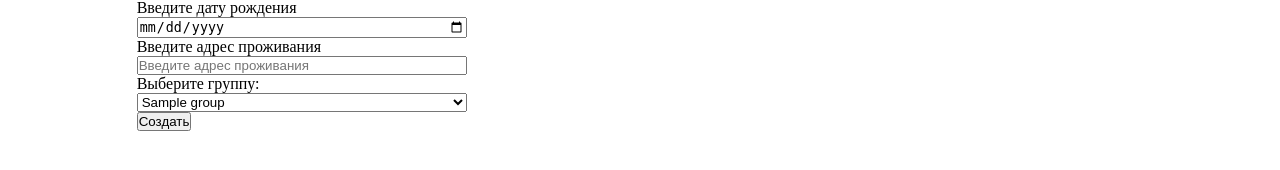
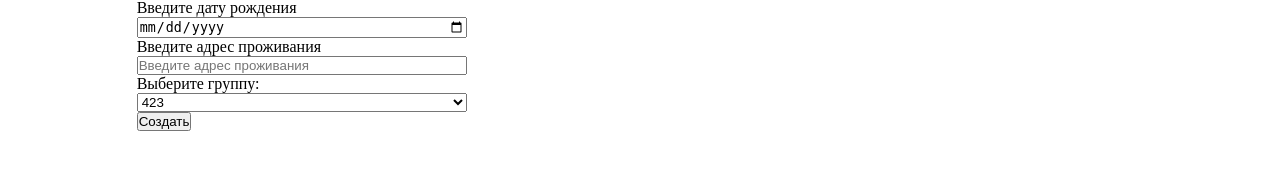
Before and after one commit to loglones/practica2zadanie, a PHP site: template views/employee/makeStudent.php in a window 1280 px wide. Shown: the part 519-689 px from the top of the page. Run offline with PHP 8.4, Linux system fonts and the light colour scheme; the template is opened without the code that fills it: most values are stand-ins (such as "Sample title", 1, 10 or a date in 2020); data that the repository does not hold is empty.

Commit message:
вернул опшионы  в шаблоне

```diff
--- a/views/employee/makeStudent.php
+++ b/views/employee/makeStudent.php
@@ -34,9 +34,9 @@
             <div class="classForSettingForm">
                 <label for="group">Выберите группу:</label>
                 <select class="inputForm" name="group" id="group">
-                    <?php foreach ($groups as $group): ?>
-                        <option value="<?= $group->id ?>"><?= $group->name ?></option>
-                    <?php endforeach; ?>
+                    <option value="423" selected>423</option>
+                    <option value="421">421</option>
+                    <option value="426">426</option>
                 </select>
             </div>
             <div>
```
